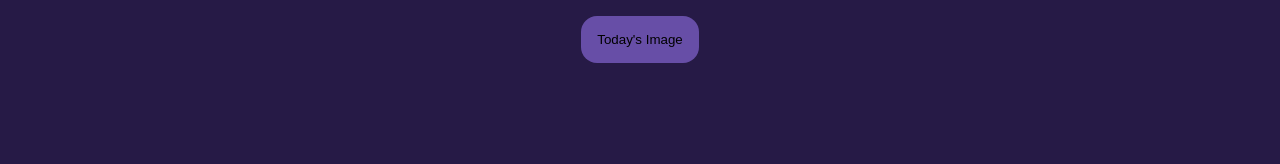
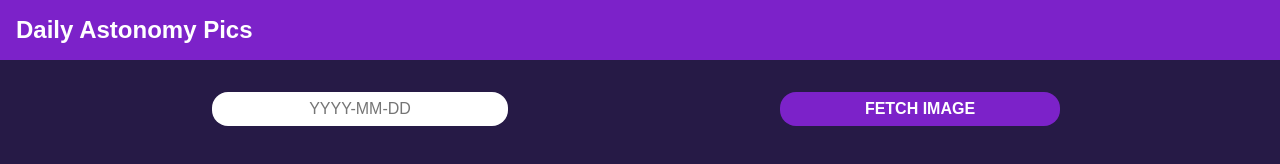
Before and after one commit to DumacDwarfking/dumacdwarfking.github.io, a plain HTML site: page index.html in a window 1280 px wide. Drawn offline with Linux system fonts and the light colour scheme.

Commit message:
Added date selector and further style

```diff
--- a/index.html
+++ b/index.html
@@ -6,17 +6,39 @@
     <title>APOD</title>
   </head>
   <body>
+    <nav>
+      <h1>Daily Astonomy Pics</h1>
+    </nav>
+
+    <main>
       <div class="buttonContainer">
-      <button class="fetcher">Today's Image</button>
+        <div class="selectorContainer">
+          <input
+            type="text"
+            id="dateSelector"
+            name="dateSelector"
+            required
+            minlength="10"
+            maxlength="10"
+            size="10"
+            placeholder="YYYY-MM-DD"
+          />
+        </div>
+        <div class="fetcherContainer">
+          <button class="fetcher">FETCH IMAGE</button>
+        </div>
       </div>
 
       <div class="container">
         <h1 class="title"></h1>
         <p class="date"></p>
+        <div class="imageContainer">
           <img src="" id="spaceImage" alt="Astronomy Picture of the Day" />
+        </div>
         <p class="copyright"></p>
         <p class="description"></p>
       </div>
+    </main>
 
     <script src="javascript.js"></script>
   </body>
--- a/javascript.js
+++ b/javascript.js
@@ -1,13 +1,21 @@
 var fetcher = document.querySelector(".fetcher");
 var container = document.querySelector(".container");
+var dateSelector = document.getElementById("dateSelector");
+
+var chosenDate = new Date().toISOString().split("T")[0];
 
 //Fetch on button click, display elements:
 fetcher.addEventListener("click", () => {
-  fetcher.classList.toggle("active");
-  container.classList.toggle("active");
+  var selectedDate = dateSelector.value;
+
+  container.classList.add("active");
 
   var APIkey = "K8jf2EtMCnVq9g4aVD01td9nkigsstb4VvBTdV4b";
-  var url = "https://api.nasa.gov/planetary/apod?api_key=" + APIkey;
+  var url =
+    "https://api.nasa.gov/planetary/apod?api_key=" +
+    APIkey +
+    "&date=" +
+    selectedDate;
 
   fetch(url)
     .then(function (response) {
--- a/style.css
+++ b/style.css
@@ -1,20 +1,62 @@
 :root {
   --darkPurple: #261a46;
-  --purple: #674ea7;
+  --purple: #7c22c9;
   --white: #fff;
+  --black: #000;
+}
+
+html {
+  height: 100%;
 }
 
 body {
   background-color: var(--darkPurple);
-  padding: 0% 20%;
   height: 100%;
+  margin: 0;
   font-family: Arial, Helvetica, sans-serif;
+  color: white;
+}
+
+nav {
+  background-color: var(--purple);
+  padding: 1rem;
+  display: flex;
+}
+
+nav h1 {
+  margin: 0;
+  padding: 0;
+}
+
+main {
+  padding: 0 5rem;
 }
 
 .buttonContainer {
+  margin: 2rem 0rem;
+  display: flex;
+}
+
+.selectorContainer {
   display: flex;
   justify-content: center;
-  margin: 1rem 0rem;
+  width: 50%;
+  align-items: center;
+}
+
+#dateSelector {
+  width: 50%;
+  padding: 0.5rem;
+  border-radius: 1rem;
+  border: 0px;
+  text-align: center;
+  font-size: 1rem;
+}
+
+.fetcherContainer {
+  display: flex;
+  justify-content: center;
+  width: 50%;
 }
 
 .fetcher {
@@ -23,15 +65,37 @@ body {
   border-radius: 1rem;
   background-color: var(--purple);
   cursor: pointer;
-  padding: 1rem;
+  padding: 0.5rem;
+  font-size: 1rem;
+  color: white;
+  width: 50%;
+  font-weight: 800;
 }
 
-.fetcher.active {
-  display: none;
+.fetcher:hover {
+  background-color: var(--white);
+  color: var(--black);
+}
+
+.title {
+  font-size: 2.5rem;
+  margin-top: 0;
+}
+
+.date {
+  color: var(--black);
+  font-weight: 800;
+  font-size: 1.1rem;
+  margin: 0.5rem 0rem;
 }
 
 .description {
   text-align: start;
+  font-size: 1.1rem;
+}
+
+.copyright {
+  color: var(--black);
 }
 
 .container {
@@ -40,10 +104,16 @@ body {
   padding: 2rem;
   text-align: center;
   margin: 1rem 0rem;
+  border-radius: 14px;
 }
 
 .container img {
   display: none;
+}
+
+.imageContainer {
+  display: flex;
+  justify-content: center;
 }
 
 .container.active {
@@ -56,5 +126,5 @@ body {
 }
 
 #spaceImage {
-  max-width: 100%;
+  max-width: 80%;
 }
```
Also changed, not shown: planet.svg (added). Lines whose indentation alone changed are shown as unchanged.
